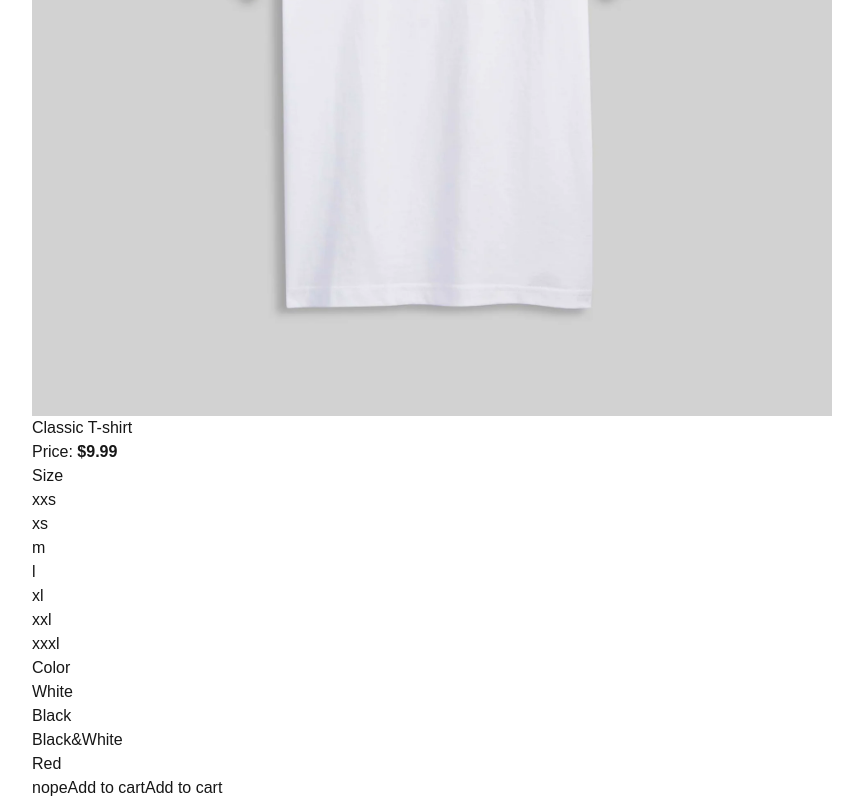
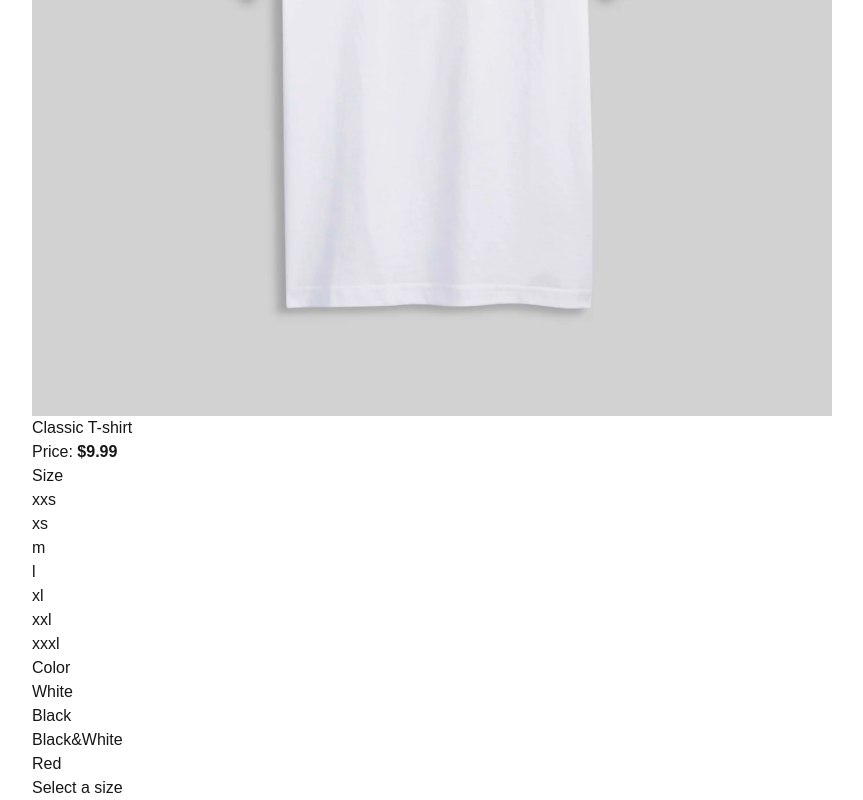
Before and after one commit to SSSoto17/14c-state-in-url, a Next.js app: page / in a window 1280 px wide. Shown: the part 472-1272 px from the top of the page, without its empty margins (8-871 px from the left). Built offline with nearby package versions, Linux system fonts and the light colour scheme.

Commit message:
button state added!

```diff
--- a/src/app/layout.js
+++ b/src/app/layout.js
@@ -9,7 +9,7 @@ export default function RootLayout({ children }) {
   return (
     <html lang="en">
       <body>
-        <header className="py-10 bg-[var(--background)] drop-shadow-lg">
+        <header className="py-10 bg-[var(--background)] drop-shadow-lg cursor-default">
           <h1 className="text-4xl font-extrabold">Cool Tees Shop</h1>
         </header>
         {children}
--- a/src/app/page.js
+++ b/src/app/page.js
@@ -105,20 +105,19 @@ export function ProductOverview() {
             })}
           </ul>
         </section>
-        {!searchParams.get("size") && "nope"}
-        <Link
-          href="/"
-          className={`${
-            !searchParams.get("size") && "disabled"
-          } inline-block w-fit text-slate-50 bg-green-800 hover:bg-green-700 disabled:bg-slate-200 rounded-md py-2 px-4`}
-        >
-          Add to cart
-        </Link>
         <Link
           href={`/payment?${searchParams}`}
-          className="inline-block w-fit text-slate-50 bg-green-800 hover:bg-green-700 rounded-md py-2 px-4"
+          className={`${
+            !searchParams.get("size") || !searchParams.get("color")
+              ? "text-slate-400 bg-slate-50 pointer-events-none"
+              : "text-slate-50 bg-green-800 hover:bg-green-700"
+          } inline-block w-fit rounded-md py-2 px-4`}
         >
-          Add to cart
+          {!searchParams.get("size")
+            ? "Select a size"
+            : !searchParams.get("color")
+            ? "Select a color"
+            : "Add to cart"}
         </Link>
       </article>
     </section>
```
